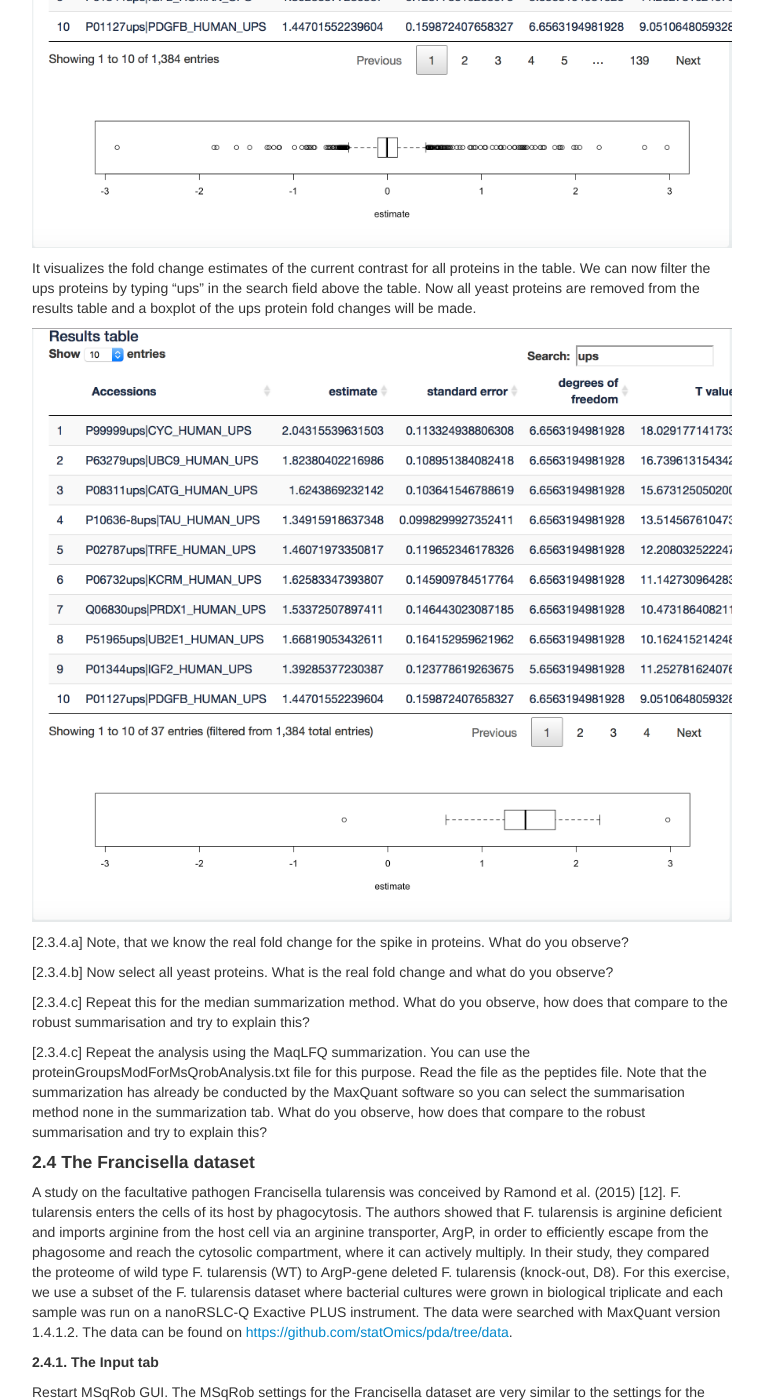
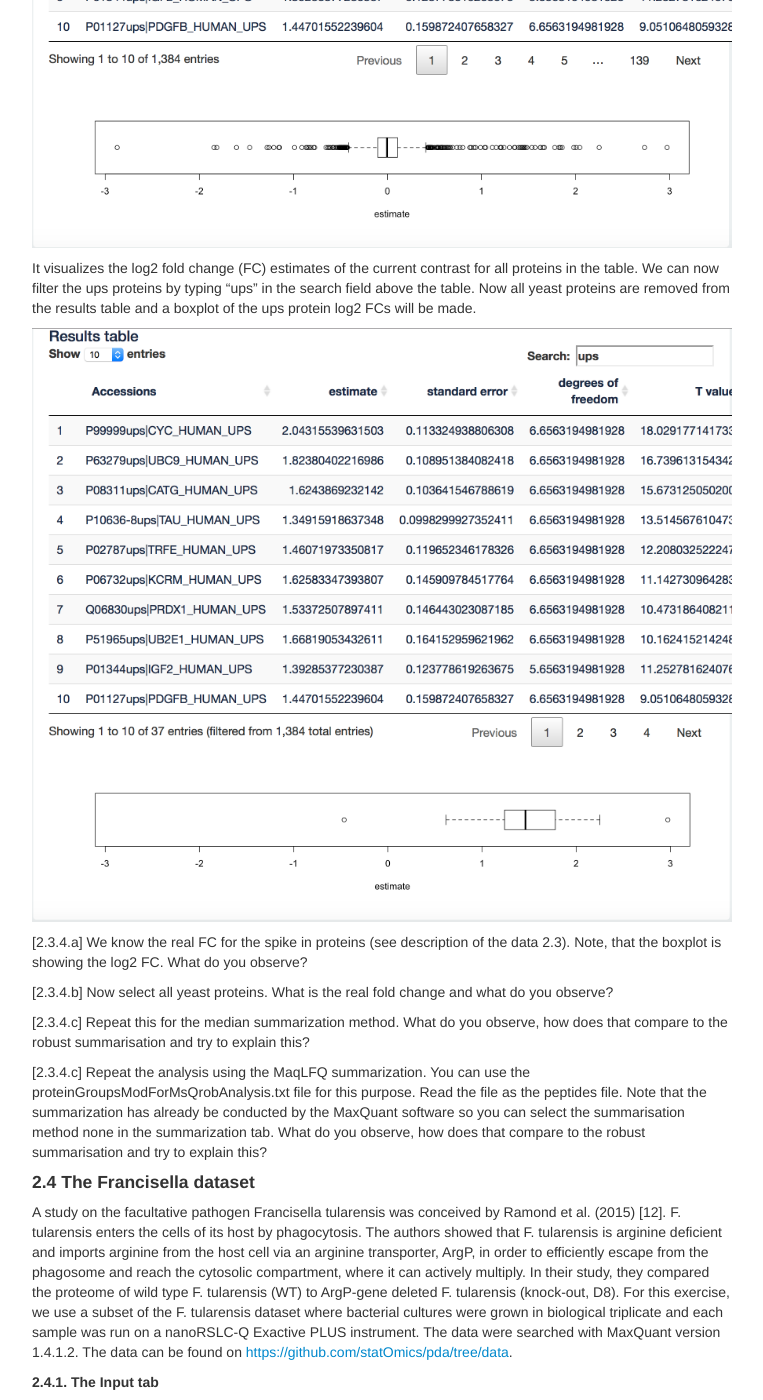
Before and after one commit to statOmics/pda19-20, a Jekyll site: the page built from pages/sdaMsqrobSimple.md, in a window 1280 px wide and 1400 px high, scrolled down 8789 px. Shown: the whole window, without its empty margins (258-1021 px from the left). Built offline with Jekyll 4.4.1, drawn with Linux system fonts in a browser that asks for light colours; formulas are drawn with MathJax 3.

```diff
--- a/pages/sdaMsqrobSimple.md
+++ b/pages/sdaMsqrobSimple.md
@@ -146,12 +146,12 @@
 
 ![Figure 10. MSqRob Fold Change Boxplot](./figs/msqrobRobSumFCAll.png)
 
-It visualizes the fold change estimates of the current contrast for all proteins in the table.
-We can now filter the ups proteins by typing "ups" in the search field above the table. Now all yeast proteins are removed from the results table and a boxplot of the ups protein fold changes will be made.
+It visualizes the log2 fold change (FC) estimates of the current contrast for all proteins in the table.
+We can now filter the ups proteins by typing "ups" in the search field above the table. Now all yeast proteins are removed from the results table and a boxplot of the ups protein log2 FCs will be made.
 
 ![Figure 10. MSqRob Fold Change Boxplot](./figs/msqrobSumFCups.png)
 
-[2.3.4.a] Note, that we know the real fold change for the spike in proteins. What do you observe?
+[2.3.4.a] We know the real FC for the spike in proteins (see description of the data 2.3). Note, that the boxplot is showing the log2 FC. What do you observe?
 
 [2.3.4.b] Now select all yeast proteins. What is the real fold change and what do you observe?
 
```
